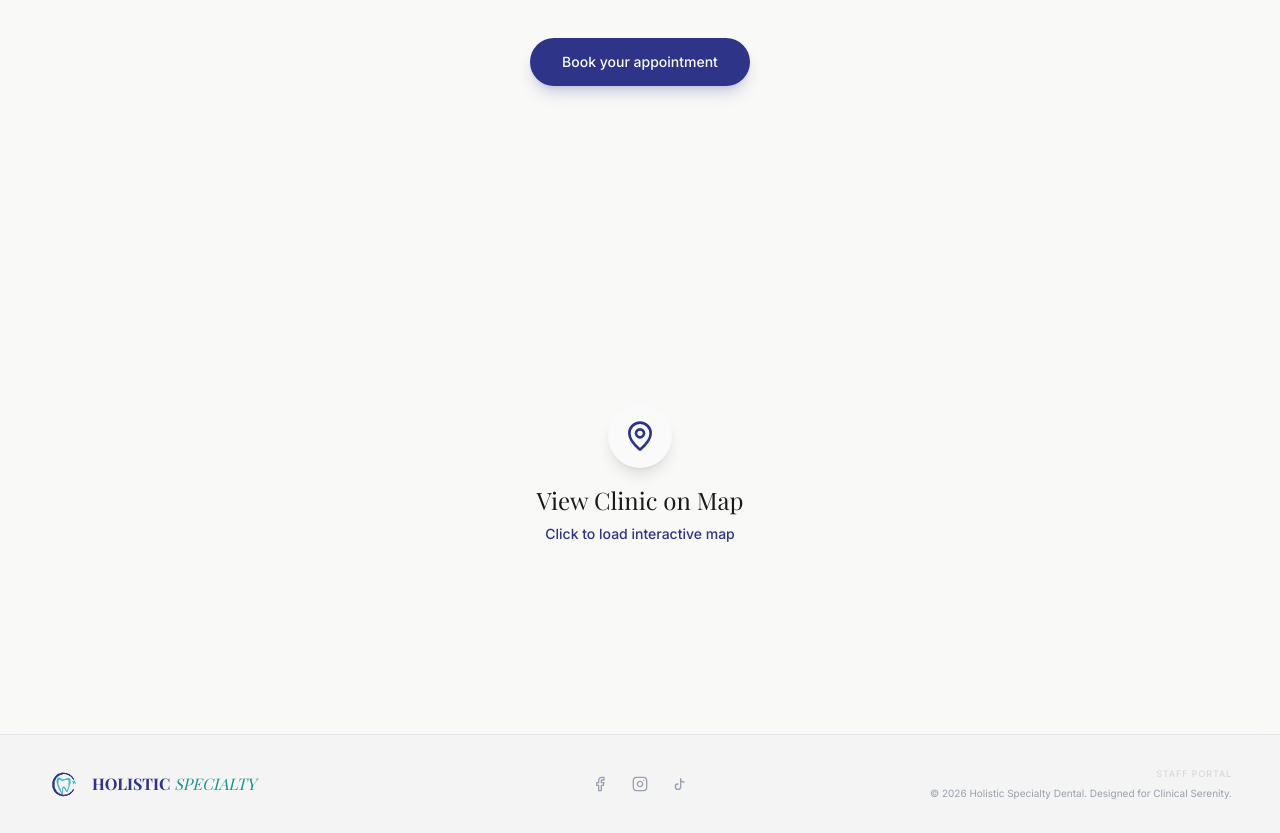
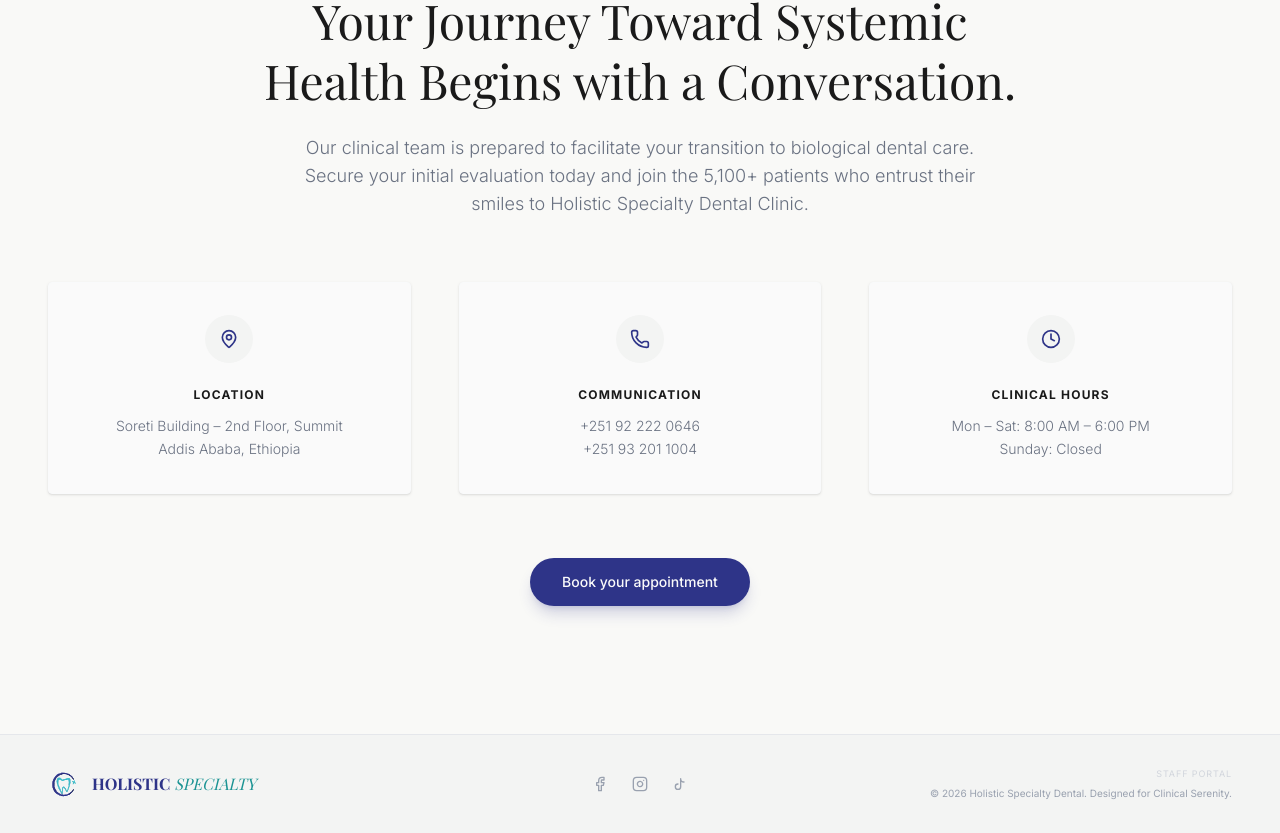
Before and after one commit to holisticspecialty/holistic-specialty-dental-clinic, a Next.js app: page / in a window 1280 px wide. Shown: the part 4104-4937 px from the top of the page. Built offline with nearby package versions, Linux system fonts and the light colour scheme; a web font is replaced by a local one.

Commit message:
feat: persistent map embed and reordered CTA section

```diff
--- a/app/page.tsx
+++ b/app/page.tsx
@@ -22,7 +22,7 @@
 };
 
 export default function Home() {
-  const [showMap, setShowMap] = useState(false);
+
 
   return (
     <main className="min-h-screen">
@@ -443,6 +443,20 @@
         </div>
       </section>
 
+      {/* MAP SECTION */}
+      <section className="w-full h-[65vh] min-h-[500px] relative bg-brand-bg flex items-center justify-center">
+        <iframe
+          src="https://www.google.com/maps/embed?pb=!1m18!1m12!1m3!1d3940.407986708688!2d38.8502567!3d9.0104432!2m3!1f0!2f0!3f0!3m2!1i1024!2i768!4f13.1!3m3!1m2!1s0x164b9b00741a2227%3A0x88afef00fef09c8b!2sHolistic%20speciality%20dental%20clinic%20Addis%20Ababa!5e0!3m2!1sen!2set!4v1712475600000!5m2!1sen!2set"
+          width="100%"
+          height="100%"
+          style={{ border: 0 }}
+          allowFullScreen={true}
+          loading="lazy"
+          referrerPolicy="no-referrer-when-downgrade"
+          className="absolute inset-0 w-full h-full grayscale opacity-80 hover:grayscale-0 hover:opacity-100 transition-all duration-700"
+        />
+      </section>
+
       {/* CONTACT SECTION */}
       <section id="contact" className="py-24 lg:py-32 px-6 md:px-12 bg-brand-bg">
         <div className="max-w-7xl mx-auto">
@@ -559,45 +573,6 @@
 
         </div>
       </section>
-
-      {/* MAP SECTION */}
-      <section className="w-full h-[65vh] min-h-[500px] relative bg-brand-bg flex items-center justify-center">
-        {!showMap ? (
-          <div
-            className="text-center cursor-pointer group flex flex-col items-center justify-center absolute inset-0 z-10 bg-brand-bg/50 backdrop-blur-sm"
-            onClick={() => setShowMap(true)}
-          >
-            <div className="w-16 h-16 bg-white rounded-full flex items-center justify-center mb-4 shadow-lg group-hover:scale-110 transition-transform duration-300">
-              <MapPin className="w-8 h-8 text-brand-primary" />
-            </div>
-            <h3
-              className="font-serif text-2xl text-brand-text mb-2"
-              data-en="View Clinic on Map"
-              data-am="ክሊኒኩን በካርታ ላይ ይመልከቱ"
-            >
-              View Clinic on Map
-            </h3>
-            <p
-              className="text-brand-primary text-sm font-medium group-hover:underline"
-              data-en="Click to load interactive map"
-              data-am="በይነተገናኝ ካርታን ለመጫን ጠቅ ያድርጉ"
-            >
-              Click to load interactive map
-            </p>
-          </div>
-        ) : (
-          <iframe
-            src="https://www.google.com/maps/embed?pb=!1m18!1m12!1m3!1d3940.407986708688!2d38.8502567!3d9.0104432!2m3!1f0!2f0!3f0!3m2!1i1024!2i768!4f13.1!3m3!1m2!1s0x164b9b00741a2227%3A0x88afef00fef09c8b!2sHolistic%20speciality%20dental%20clinic%20Addis%20Ababa!5e0!3m2!1sen!2set!4v1712475600000!5m2!1sen!2set"
-            width="100%"
-            height="100%"
-            style={{ border: 0 }}
-            allowFullScreen={true}
-            loading="lazy"
-            referrerPolicy="no-referrer-when-downgrade"
-            className="absolute inset-0 w-full h-full grayscale opacity-80 hover:grayscale-0 hover:opacity-100 transition-all duration-700"
-          />
-        )}
-      </section>
     </main>
   );
 }
```
